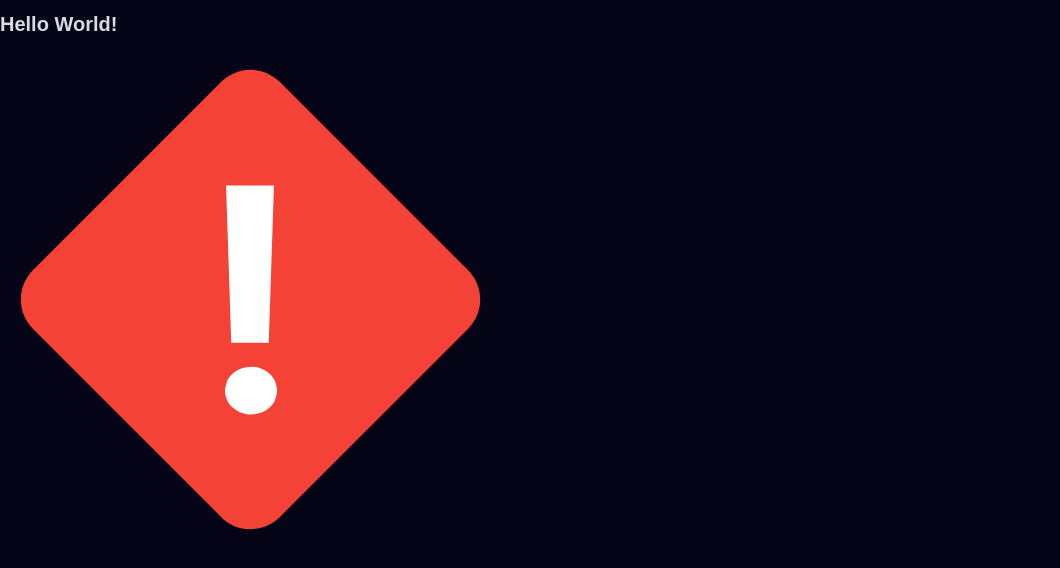
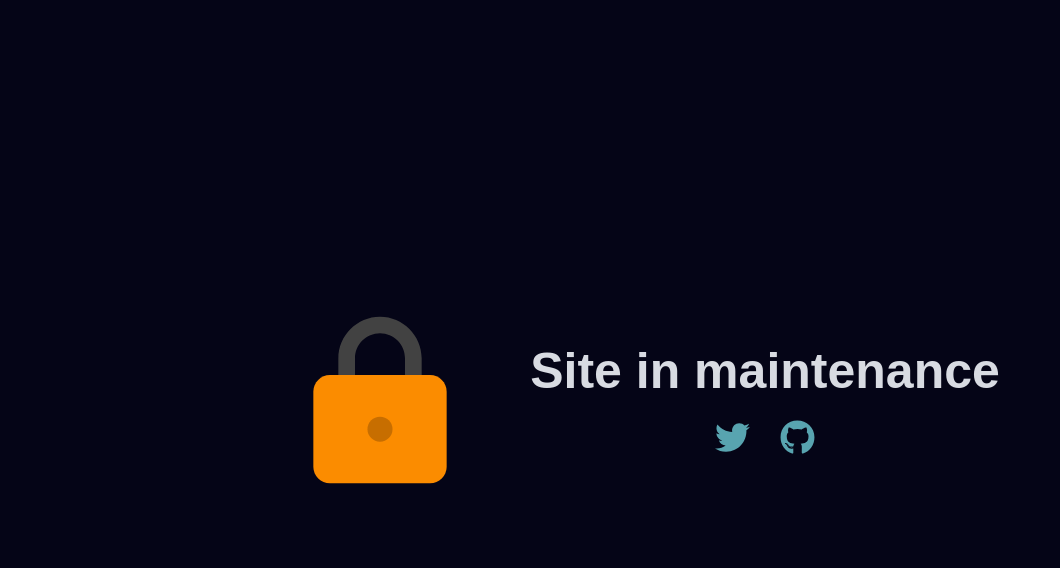
Before and after one commit to OCmilo/personal-website, a Next.js app: page / in a window 1280 px wide. Shown: the top 568 px of the page, without its empty margins (0-1060 px from the left). Built offline with nearby package versions, Linux system fonts and the light colour scheme; a web font is replaced by a local one.

Commit message:
ajusta a página inicial para aviso de manutenção

```diff
--- a/pages/index.tsx
+++ b/pages/index.tsx
@@ -1,12 +1,69 @@
-import { FcHighPriority } from 'react-icons/fc'
+import { FcLock } from 'react-icons/fc'
+import { FaTwitter, FaGithub } from 'react-icons/fa'
+import styled from 'styled-components'
 import DocumentHead from '../containers/DocumentHead'
 import Theme from '../contexts/Theme'
+import theme from '../config/theme'
+
+const Alert = styled.article`
+  width: 100vw;
+  height: 100vh;
+  display: grid;
+  grid-template-columns: max-content max-content;
+  column-gap: 5rem;
+  justify-content: center;
+  align-content: center;
+  align-items: center;
+
+  h1 {
+    font-size: 50px;
+  }
+`
+
+const AlertContent = styled.section`
+  display: grid;
+  grid-template-columns: repeat(2, 1fr);
+  justify-items: center;
+  column-gap: 3rem;
+  row-gap: 2rem;
+
+  h1 {
+    grid-column: 1 / -1;
+    margin: 0;
+  }
+
+  a {
+    transition: all 0.2s;
+
+    &:hover {
+      transform: translateY(-3px) scale(1.05);
+    }
+  }
+
+  a:first-of-type {
+    justify-self: end;
+  }
+
+  a:last-of-type {
+    justify-self: start;
+  }
+`
 
 const IndexPage: React.FC = () => (
   <Theme>
     <DocumentHead />
-    <h1>Hello World!</h1>
-    <FcHighPriority size="500px" />
+    <Alert>
+      <FcLock size="200px" />
+      <AlertContent>
+        <h1>Site in maintenance</h1>
+        <a href="https://twitter.com/OCmilo">
+          <FaTwitter size="35px" color={theme.colors.primaryColor} />
+        </a>
+        <a href="https://github.com/OCmilo">
+          <FaGithub size="35px" color={theme.colors.primaryColor} />
+        </a>
+      </AlertContent>
+    </Alert>
   </Theme>
 )
 
```
